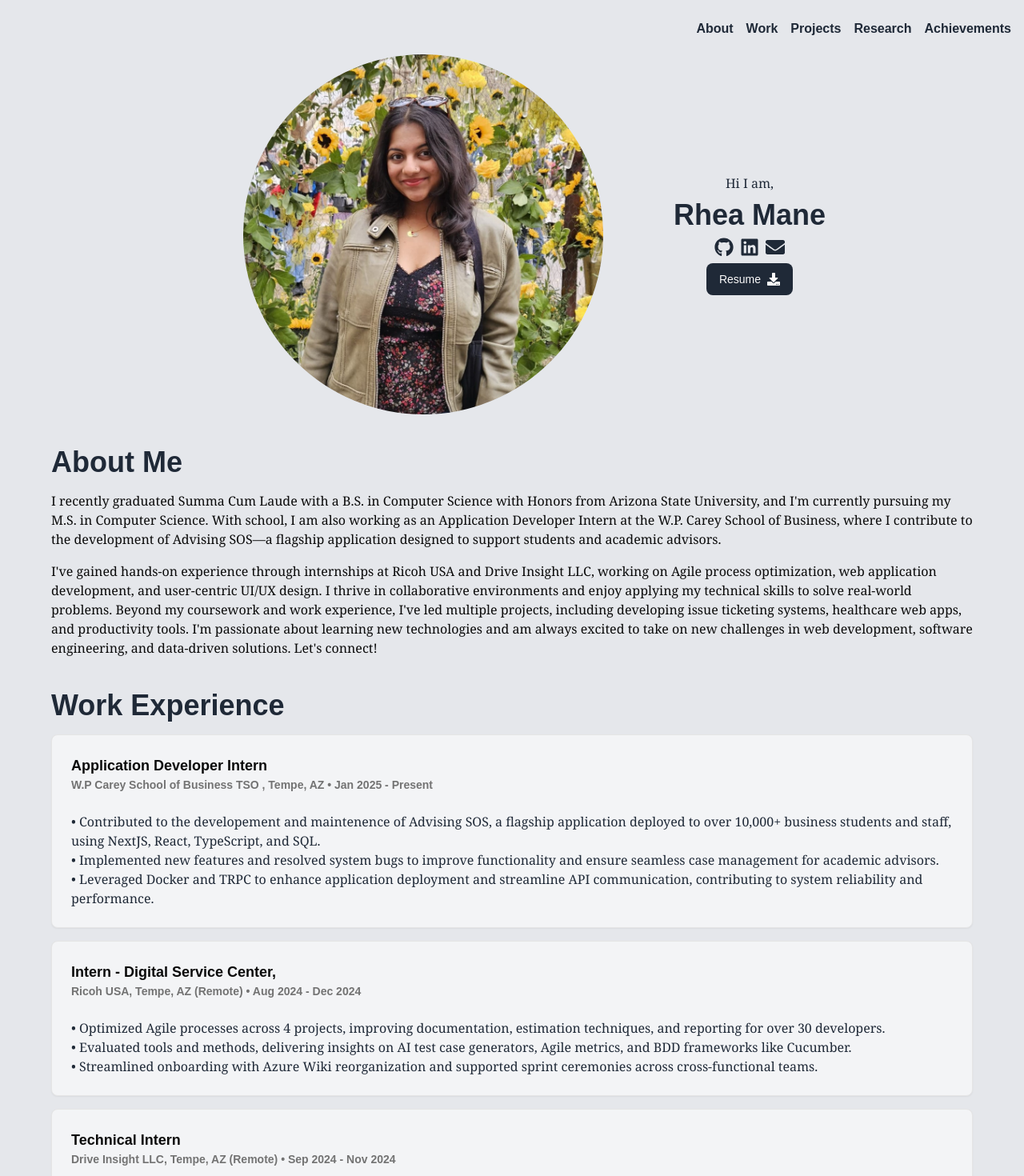
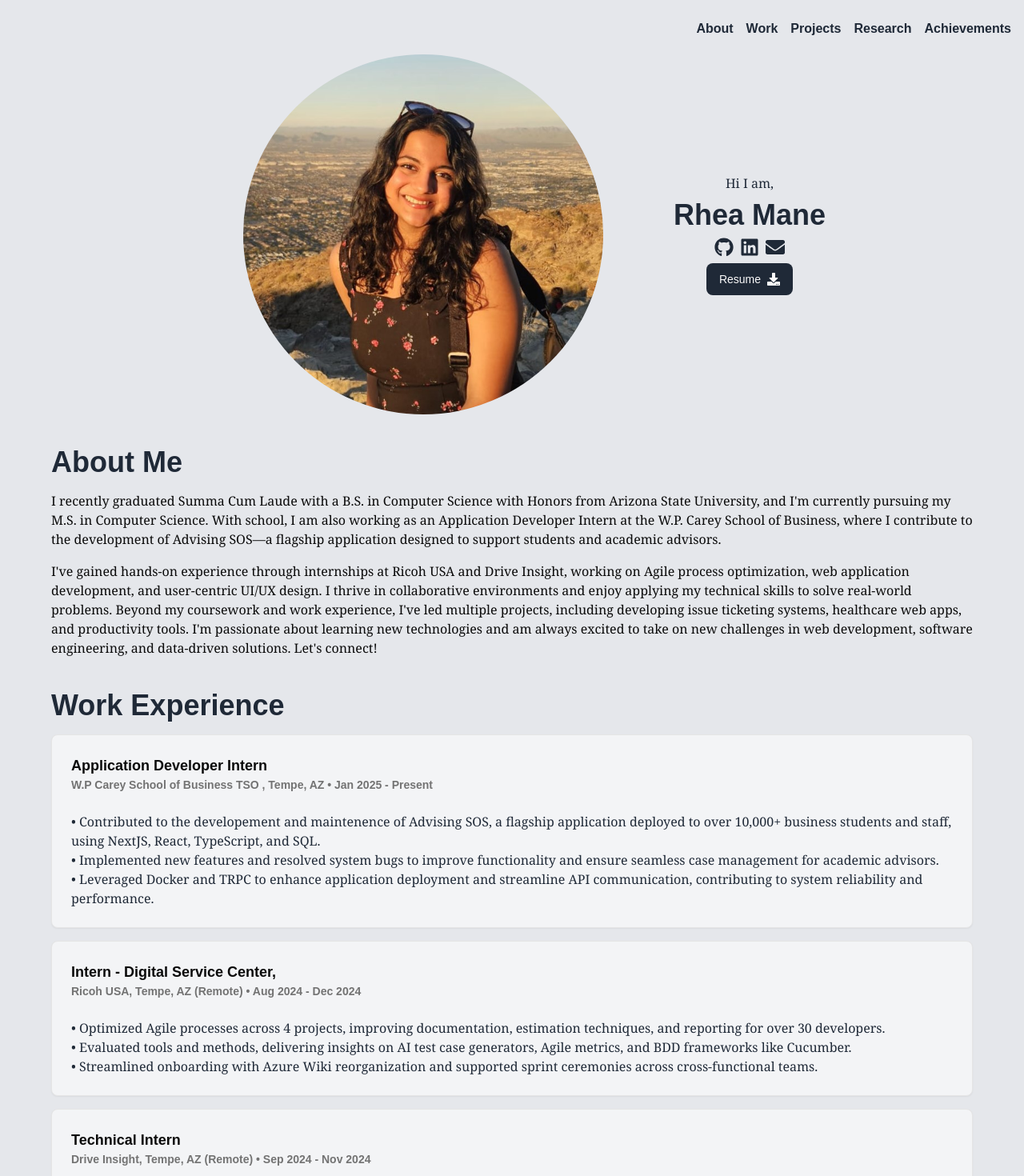
Before and after one commit to rheamane/portfolio, a Next.js app: page / in a window 1280 px wide. Shown: the top 1470 px of the page at 80% size. Built offline with nearby package versions, Linux system fonts and the light colour scheme.

Commit message:
typos lol

```diff
--- a/src/components/About.tsx
+++ b/src/components/About.tsx
@@ -14,7 +14,7 @@ export default function About() {
         </p>
         <p className="font-serif">
           I&apos;ve gained hands-on experience through internships at Ricoh USA
-          and Drive Insight LLC, working on Agile process optimization, web
+          and Drive Insight, working on Agile process optimization, web
           application development, and user-centric UI/UX design. I thrive in
           collaborative environments and enjoy applying my technical skills to
           solve real-world problems. Beyond my coursework and work experience,
--- a/src/components/ProfileSection.tsx
+++ b/src/components/ProfileSection.tsx
@@ -8,7 +8,7 @@ export default function ProfileSection() {
       <div className="flex flex-col md:flex-row justify-center items-center gap-8">
         <div className="justify-center items-center py-18 px-14">
           <Image
-            src="/profileimg2.jpg"
+            src="/profileimg3.jpg"
             alt="Rhea Mane"
             width={450}
             height={450}
--- a/src/components/WorkExp.tsx
+++ b/src/components/WorkExp.tsx
@@ -60,7 +60,7 @@ export default function WorkExp() {
         <CardHeader className="font-semibold text-lg">
           Technical Intern
           <CardDescription>
-            Drive Insight LLC, Tempe, AZ (Remote) • Sep 2024 - Nov 2024
+            Drive Insight, Tempe, AZ (Remote) • Sep 2024 - Nov 2024
           </CardDescription>
         </CardHeader>
         <CardContent className="text-gray-800 text-md font-serif">
```
